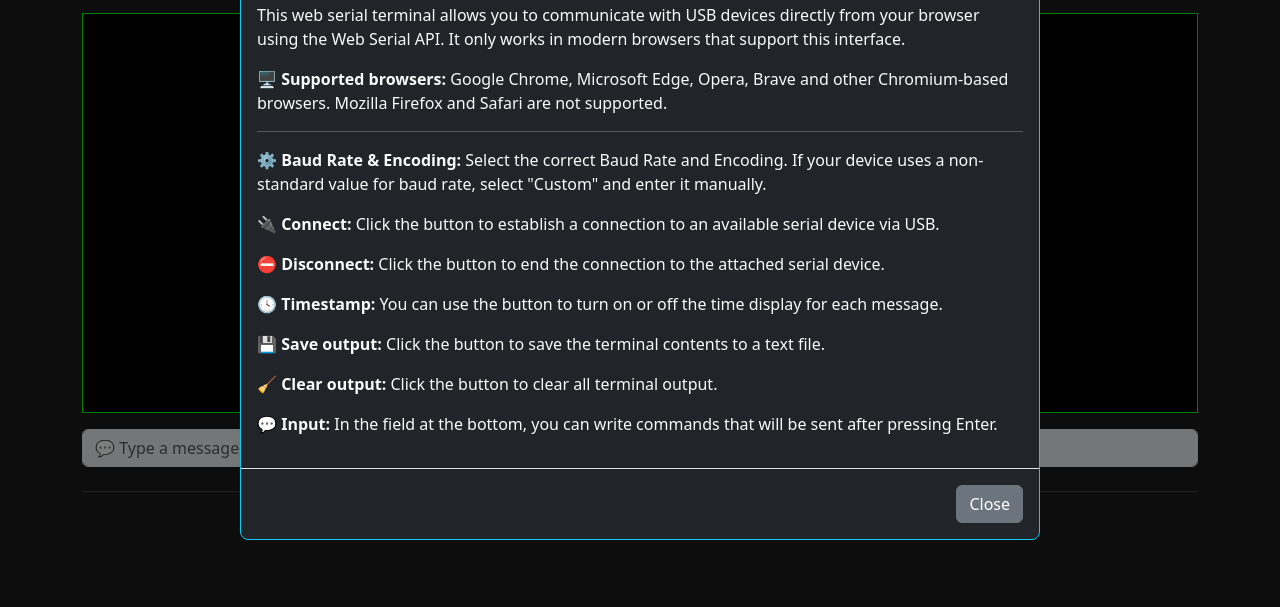
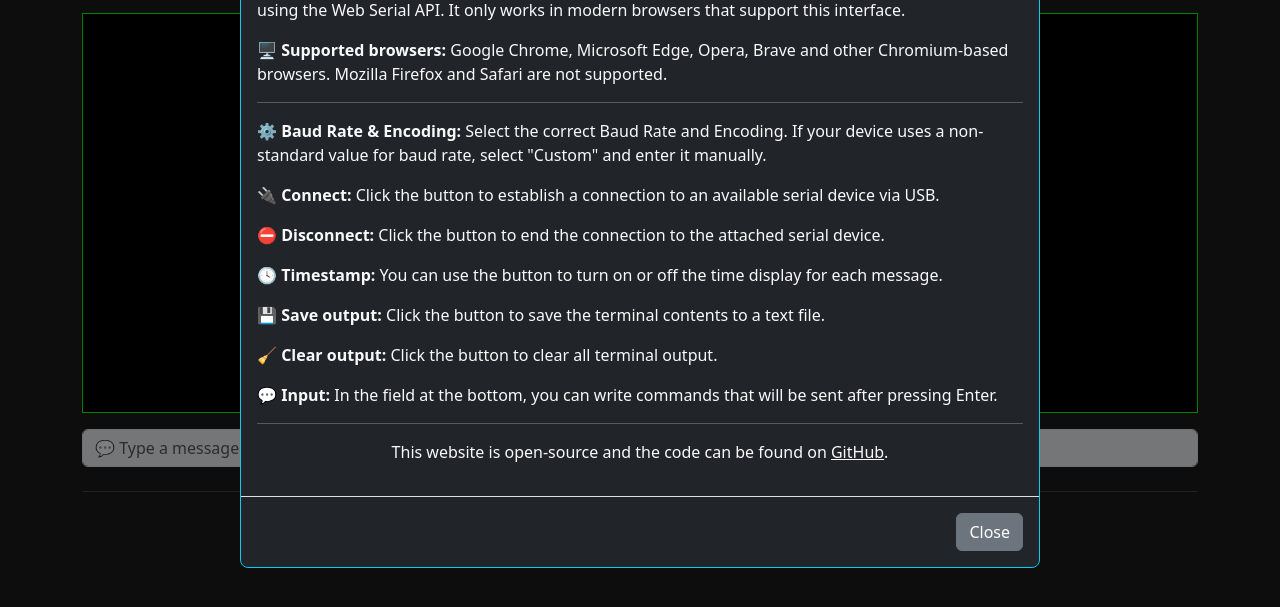
Before and after one commit to ondrahladik/Web-Serial-Monitor, a plain HTML site: page index.html in a window 1280 px wide. Both pictures are taken after a click on the button "Help". Shown: the part 169-776 px from the top of the page. Drawn offline with nearby package versions, Linux system fonts and the light colour scheme.

Commit message:
First commit

```diff
--- a/index.html
+++ b/index.html
@@ -56,6 +56,8 @@
           <p><b>💾 Save output:</b> Click the button to save the terminal contents to a text file.</p>
           <p><b>🧹 Clear output:</b> Click the button to clear all terminal output.</p>
           <p><b>💬 Input:</b> In the field at the bottom, you can write commands that will be sent after pressing Enter.</p>
+          <hr>
+          <p class="text-center">This website is open-source and the code can be found on <a class="text-light" href="https://github.com/ondrahladik/Web-Serial-Monitor" target="_blank">GitHub</a>.</p>
         </div>
         <div class="modal-footer">
           <button type="button" class="btn btn-secondary" data-bs-dismiss="modal">Close</button>
```
